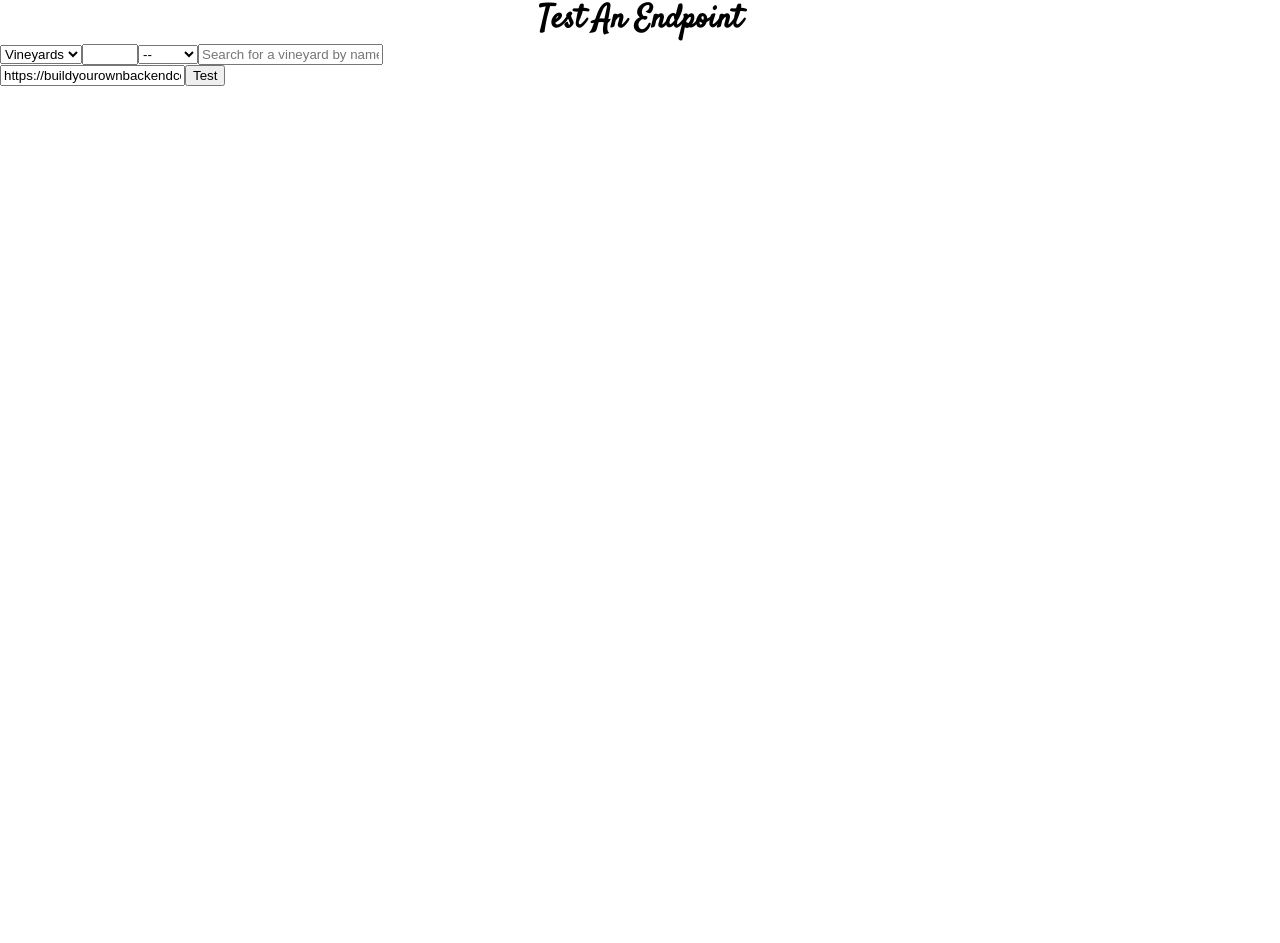
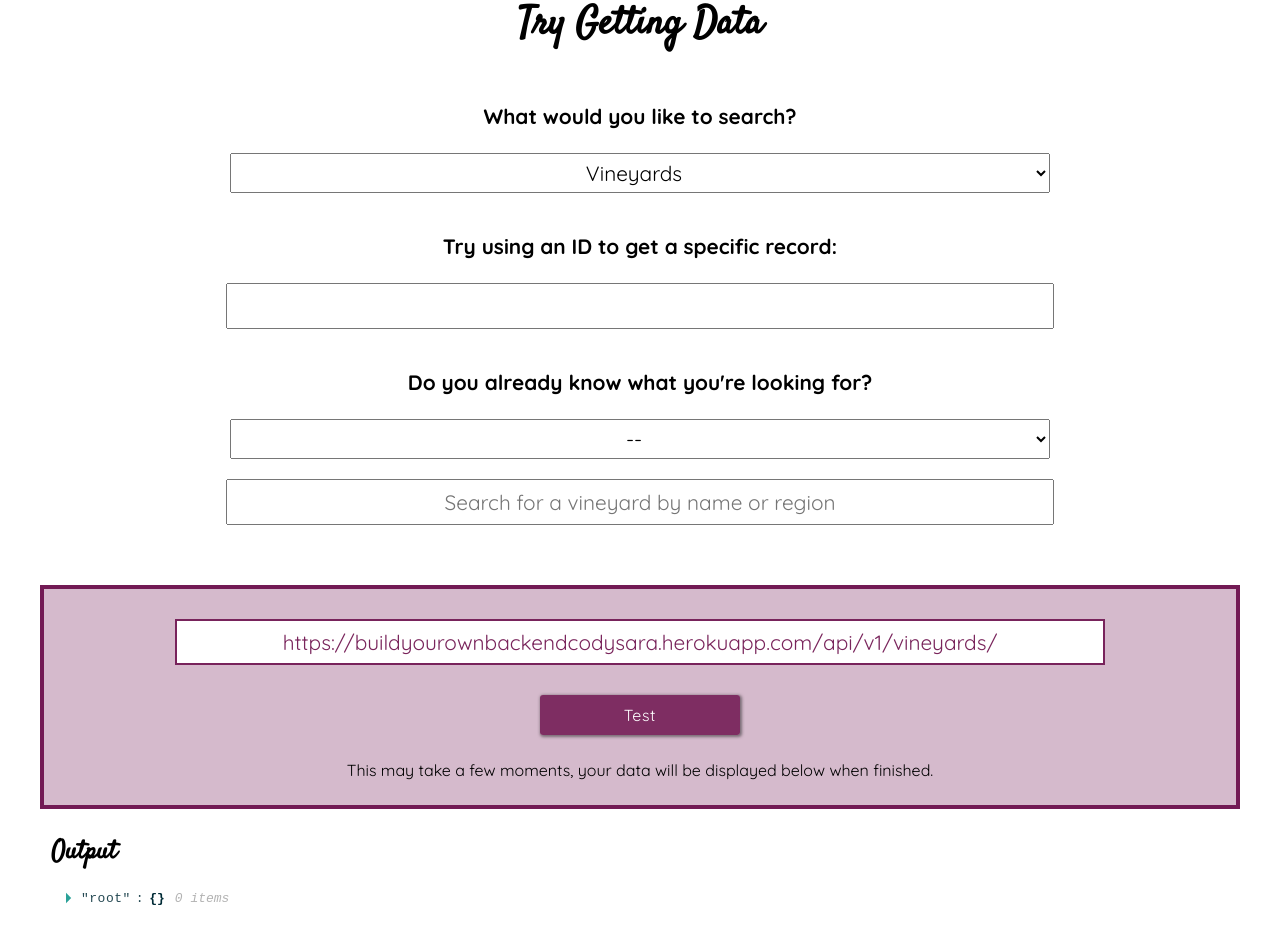
Before and after one commit to jarushford/nc-wines, a React (Create React App) app: page / in a window 1280 px wide. Shown: the part 603-1546 px from the top of the page. Before the commit the page ends 800 px from the top, so only its background shows below. Built offline with nearby package versions, Linux system fonts and the light colour scheme.

Commit message:
Style forms, set up fetching and displaying output in JSON viewer

```diff
--- a/package.json
+++ b/package.json
@@ -6,6 +6,7 @@
     "node-sass": "^4.11.0",
     "react": "^16.7.0",
     "react-dom": "^16.7.0",
+    "react-json-view": "^1.19.1",
     "react-scripts": "2.1.3"
   },
   "scripts": {
--- a/src/TestForm/TestForm.js
+++ b/src/TestForm/TestForm.js
@@ -1,4 +1,5 @@
 import React, { Component } from 'react'
+import ReactJson from 'react-json-view'
 
 export default class TestForm extends Component {
   constructor() {
@@ -8,7 +9,8 @@ export default class TestForm extends Component {
       idSelector: '',
       baseUrl: `https://buildyourownbackendcodysara.herokuapp.com/api/v1/`,
       querySelector: '',
-      querySearch: ''
+      querySearch: '',
+      data: {}
     }
   }
 
@@ -16,8 +18,20 @@ export default class TestForm extends Component {
     this.setState({ [value]: e.target.value })
   }
 
+  makeRequest = async (e) => {
+    e.preventDefault()
+    const url = e.target.firstElementChild.value
+    const response = await fetch(url)
+    if (response.ok) {
+      const result = await response.json()
+      this.setState({ data: result })
+    } else {
+      this.setState({ data: { error: 'Error fetching data' } })
+    }
+  }
+
   render() {
-    const { mainSelector, idSelector, baseUrl, querySelector, querySearch } = this.state
+    const { mainSelector, idSelector, baseUrl, querySelector, querySearch, data } = this.state
     let fullUrl = baseUrl + mainSelector + '/' + idSelector
     let maxID
 
@@ -29,22 +43,28 @@ export default class TestForm extends Component {
 
     return (
       <section className="test-form-section">
-        <h2>Test An Endpoint</h2>
-        <form onSubmit={(e) => e.preventDefault()}>
+        <h2>Try Getting Data</h2>
+        <form className="data-input" onSubmit={(e) => e.preventDefault()}>
+          <label htmlFor="main">What would you like to search?</label>
           <select
+            id="main"
             className="main-selector"
             onChange={(e) => this.updateValue(e, 'mainSelector')}
           >
             <option value="vineyards">Vineyards</option>
             <option value="wines">Wines</option>
           </select>
+          <label htmlFor="id">Try using an ID to get a specific record:</label>
           <input
+            id="id"
             type="number"
             min={1}
             max={maxID}
             onChange={(e) => this.updateValue(e, 'idSelector')}
           />
+          <label htmlFor="queryselect">Do you already know what you're looking for?</label>
           <select
+            id="queryselect"
             className="query-selector"
             onChange={(e) => this.updateValue(e, 'querySelector')}
           >
@@ -59,10 +79,13 @@ export default class TestForm extends Component {
             onChange={(e) => this.updateValue(e, 'querySearch')}
           />
         </form>
-        <form>
-          <input type="text" value={fullUrl} />
+        <form className="submit-request" onSubmit={(e) => this.makeRequest(e)}>
+          <input type="text" value={fullUrl} readOnly />
           <button>Test</button>
+          <p>This may take a few moments, your data will be displayed below when finished.</p>
         </form>
+        <h3>Output</h3>
+        <ReactJson src={data} />
       </section>
     )
   }
--- a/src/TestForm/_TestForm.scss
+++ b/src/TestForm/_TestForm.scss
@@ -1,3 +1,64 @@
 h2 {
   @include header;
 }
+
+h3 {
+  @include header;
+  font-size: 1.6rem;
+  text-align: left;
+  margin-left: 4%;
+}
+
+.data-input,
+.submit-request {
+  width: 80%;
+  display: flex;
+  flex-direction: column;
+  align-items: center;
+  margin: 20px auto;
+}
+
+.submit-request {
+  border: 4px solid rgba(101, 3, 67, 0.87);
+  background: rgba(101, 3, 67, 0.27);
+  padding: 20px;
+  margin: 50px auto 25px;
+  width: 90%;
+
+  input {
+    color: rgba(101, 3, 67, 0.87);
+    border: 2px solid rgba(101, 3, 67, 0.87);
+  }
+
+  p {
+    margin: 5px auto;
+    font-family: 'Quicksand', sans-serif;
+    text-align: center;
+  }
+}
+
+select,
+input,
+label {
+  margin: 10px auto;
+  width: 80%;
+  text-align: center;
+  font-family: 'Quicksand', sans-serif;
+  height: 40px;
+  outline: none;
+  font-size: 1.3rem;
+}
+
+label {
+  font-weight: bold;
+  margin: 30px auto 0;
+}
+
+button {
+  @include btn;
+}
+
+.react-json-view {
+  width: 90%;
+  margin: 20px auto 50px;
+}
--- a/src/main.scss
+++ b/src/main.scss
@@ -26,7 +26,7 @@ body {
 
 @mixin header() {
   font-family: 'Satisfy', cursive;
-  font-size: 2rem;
+  font-size: 2.4rem;
   text-align: center;
   margin: 0 auto;
   width: 250px;
```
Also changed, not shown: 1 other file (tests, documents, lock files or other folders).
